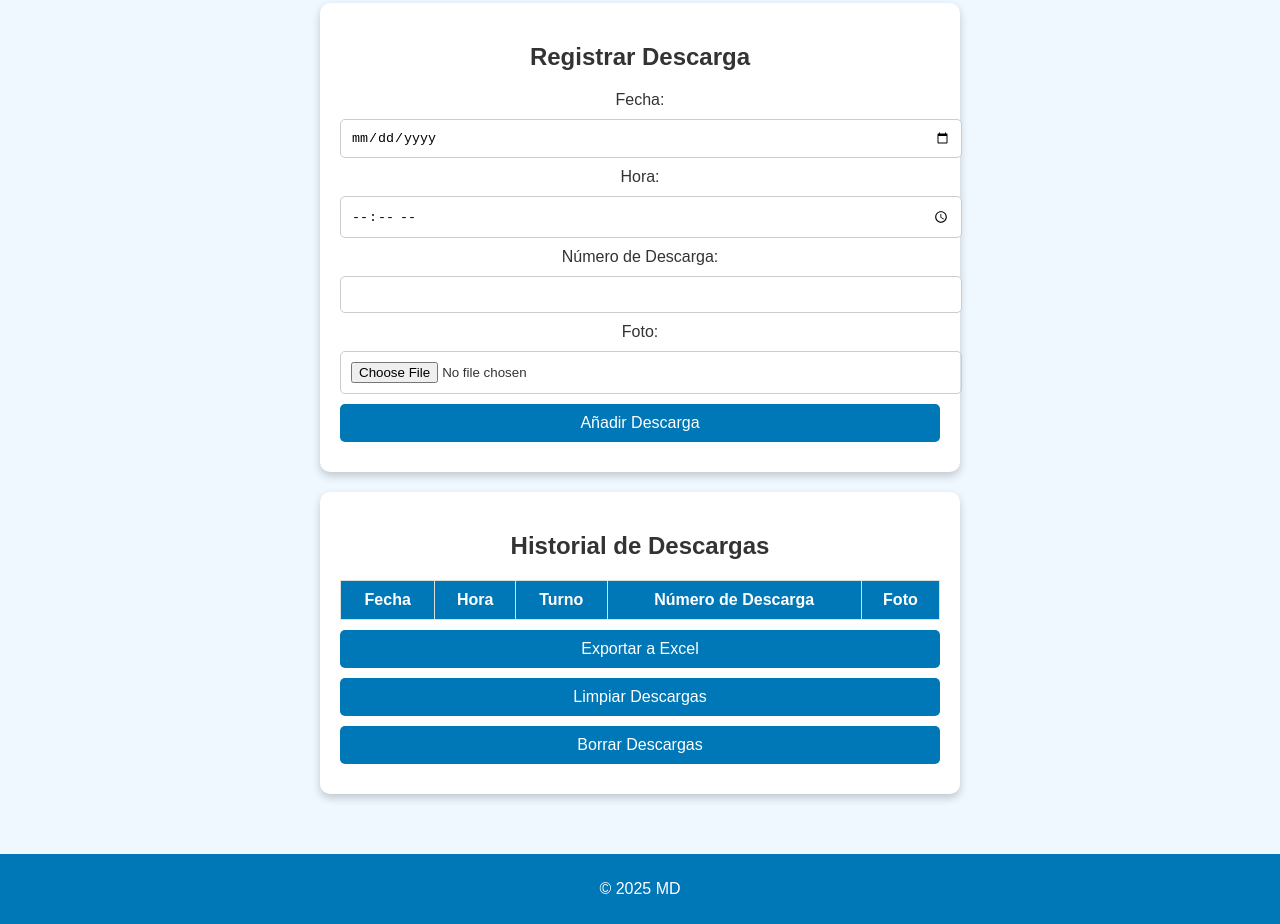
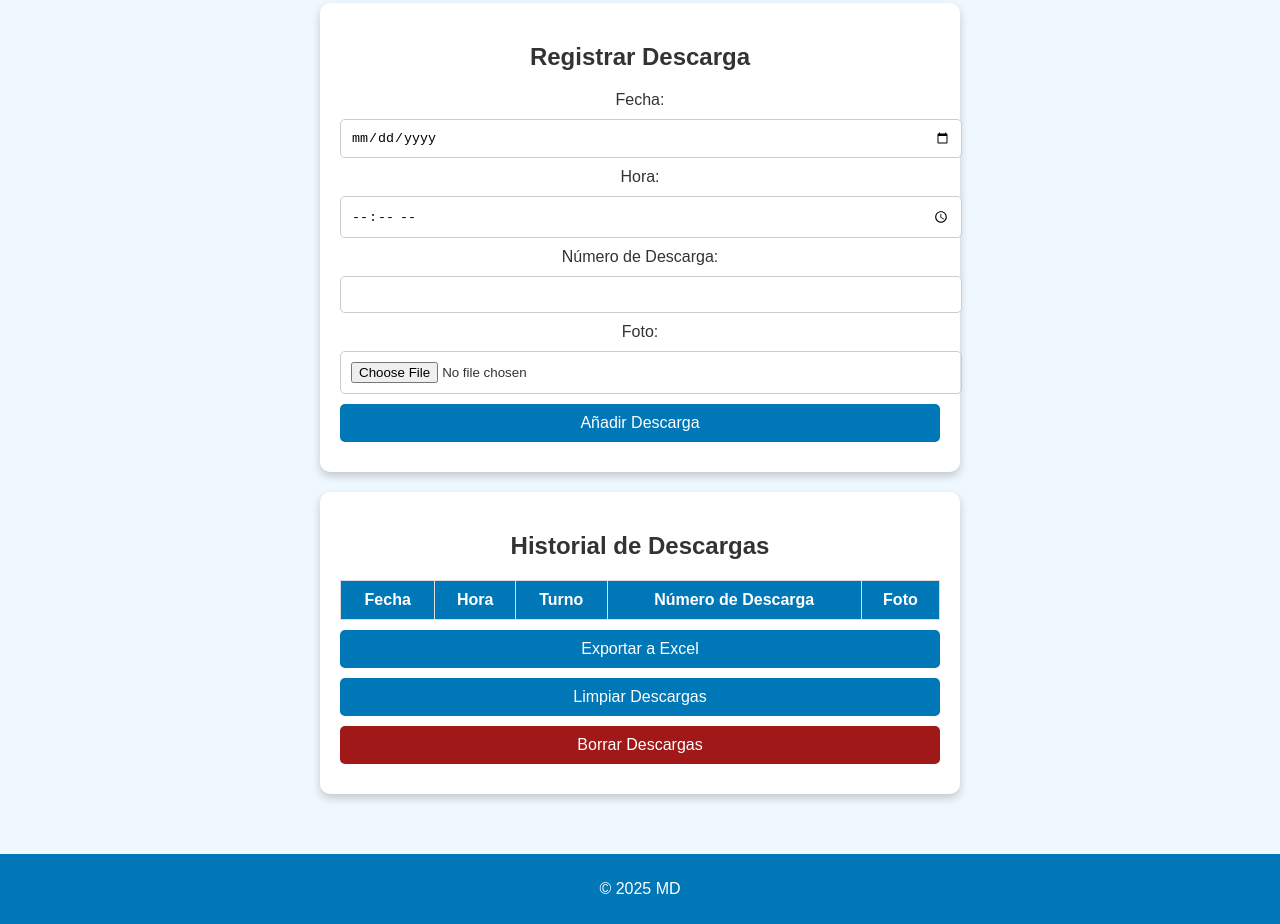
Before and after one commit to mestebanmd/descargas1, a plain HTML site: page index.html in a window 1280 px wide. Shown: the part 216-1140 px from the top of the page. Drawn offline with Linux system fonts and the light colour scheme; a script that the page names is missing.

Commit message:
Update styles.css
bton borrar rojo

```diff
--- a/styles.css
+++ b/styles.css
@@ -73,6 +73,18 @@ button:hover {
     background-color: #005f8b;
 }
 
+.btn-rojo {
+    background-color: rgb(161, 24, 24);
+    color: white;
+    border: none;
+    padding: 10px 15px;
+    cursor: pointer;
+    border-radius: 5px;
+}
+
+.btn-rojo:hover {
+    background-color: darkred;
+}
 /* Tabla */
 table {
     width: 100%;
```
